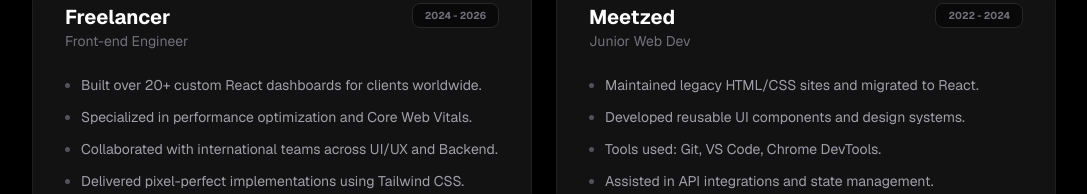
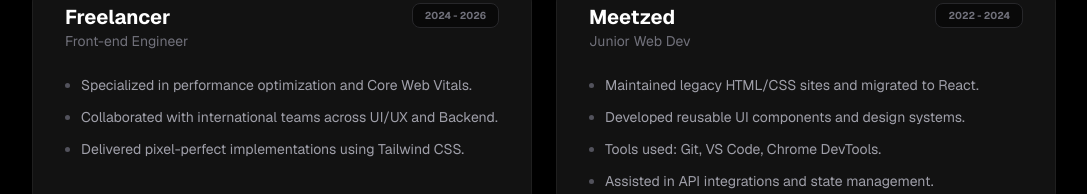
Before and after one commit to mohaaitbensaid-coder/mohamed-ait, a Next.js app: page / in a window 1280 px wide. Shown: the part 450-644 px from the top of the page, without its empty margins (96-1183 px from the left). Built offline with nearby package versions, Linux system fonts and the light colour scheme.

Commit message:
Remove dashboard bullet from Freelancer section

```diff
--- a/app/page.tsx
+++ b/app/page.tsx
@@ -116,7 +116,6 @@
               <span className="bg-black/50 px-3 py-1 rounded-lg text-[10px] font-bold text-zinc-500 border border-zinc-800">2024 - 2026</span>
             </div>
             <ul className="space-y-3 text-zinc-400 text-sm list-disc pl-4 marker:text-zinc-600">
-              <li>Built over 20+ custom React dashboards for clients worldwide.</li>
               <li>Specialized in performance optimization and Core Web Vitals.</li>
               <li>Collaborated with international teams across UI/UX and Backend.</li>
               <li>Delivered pixel-perfect implementations using Tailwind CSS.</li>
```
